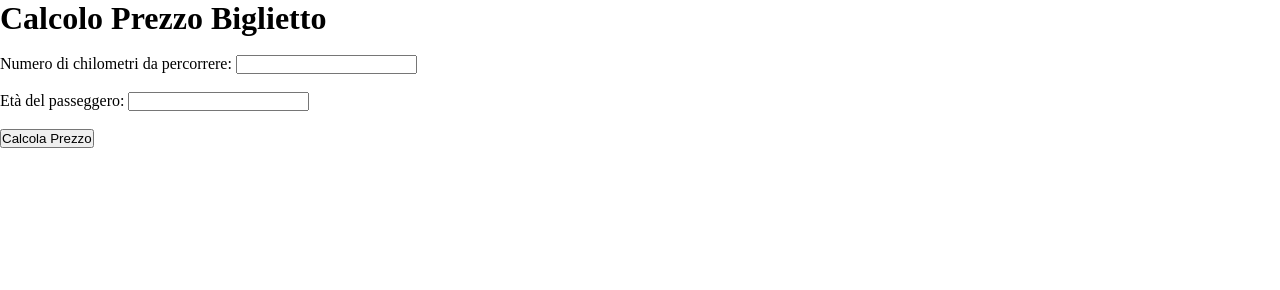
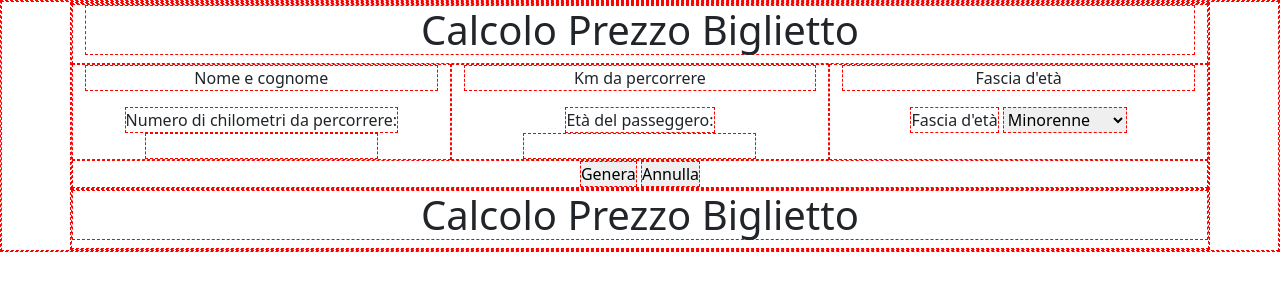
Before and after one commit to B0G0N1/js-biglietto-treno-form, a plain HTML site: page index.html in a window 1280 px wide. Drawn offline with nearby package versions, Linux system fonts and the light colour scheme.

Commit message:
[FEAT] Change HTML Structure

```diff
--- a/css/style.css
+++ b/css/style.css
@@ -2,4 +2,5 @@
     margin: 0;
     padding: 0;
     box-sizing: border-box;
+    border: 1px dashed red;
 }
--- a/index.html
+++ b/index.html
@@ -3,26 +3,59 @@
 <head>
     <meta charset="UTF-8">
     <meta name="viewport" content="width=device-width, initial-scale=1.0">
+    <link href="https://cdn.jsdelivr.net/npm/bootstrap@5.3.3/dist/css/bootstrap.min.css" rel="stylesheet" integrity="sha384-QWTKZyjpPEjISv5WaRU9OFeRpok6YctnYmDr5pNlyT2bRjXh0JMhjY6hW+ALEwIH" crossorigin="anonymous">
     <link rel="stylesheet" href="./css/style.css">
     <title>Biglietto del Treno</title>
 </head>
 <body>
-    <!-- Titolo della pagina -->
-    <h1>Calcolo Prezzo Biglietto</h1>
-    <br>
+    <div class="container text-center">
+        <!-- RIGA FORM INSERIMENTO DATI -->
+        <div class="row">
+            <div class="col-12">
+                <h1>Calcolo Prezzo Biglietto</h1>
+            </div>
+            <div class="col-4">
+                <p>Nome e cognome</p>
+                <!-- Input per il numero di chilometri da percorrere -->
+                <label for="distance">Numero di chilometri da percorrere:</label>
+                <input type="number" id="distance" name="distance">
+            </div>
+            <div class="col-4">
+                <p>Km da percorrere</p>
+                <!-- Input per l'età del passeggero -->
+                <label for="age">Età del passeggero:</label>
+                <input type="number" id="age" name="age">
+            </div>
+            <div class="col-4">
+                <p>Fascia d'età</p>
+                <label for="age">Fascia d'età</label>
+                <select id="age" name="age">
+                    <option value="minorenne">Minorenne</option>
+                    <option value="maggiorenne">Maggiorenne</option>
+                    <option value="over65">Over 65</option>
+                </select>
+            </div>
+            <div class="col-12">
+                <!-- Bottone per calcolare il prezzo del biglietto -->
+                <button onclick="price_calc()">Genera</button>
+                <button onclick="reset_form()">Annulla</button>
+            </div>
+        </div>
+        <!-- RIGA STAMPA BIGLIETTO -->
+        <div class="row">
+            <h1>Calcolo Prezzo Biglietto</h1>
+        </div>
+    </div>
 
-    <!-- Input per il numero di chilometri da percorrere -->
-    <label for="distance">Numero di chilometri da percorrere:</label>
-    <input type="number" id="distance" name="distance">
-    <br><br>
 
-    <!-- Input per l'età del passeggero -->
-    <label for="age">Età del passeggero:</label>
-    <input type="number" id="age" name="age">
-    <br><br>
 
-    <!-- Bottone per calcolare il prezzo del biglietto -->
-    <button onclick="price_calc()">Calcola Prezzo</button>
+
+
+
+
+
+
+
 
     <!-- Collegamento al file JavaScript -->
     <script src="./js/script.js"></script>
--- a/js/script.js
+++ b/js/script.js
@@ -12,9 +12,10 @@ function price_calc() {
     let sconto = 0;
 
     // Applica lo sconto in base all'età
-    if (eta < 18) {
+    if (age < 18) {
         sconto = 0.2; // Sconto del 20% per i minorenni
-    } else if (eta > 65) {
+    }
+    else if (age > 65) {
         sconto = 0.4; // Sconto del 40% per gli over 65
     }
 
```
